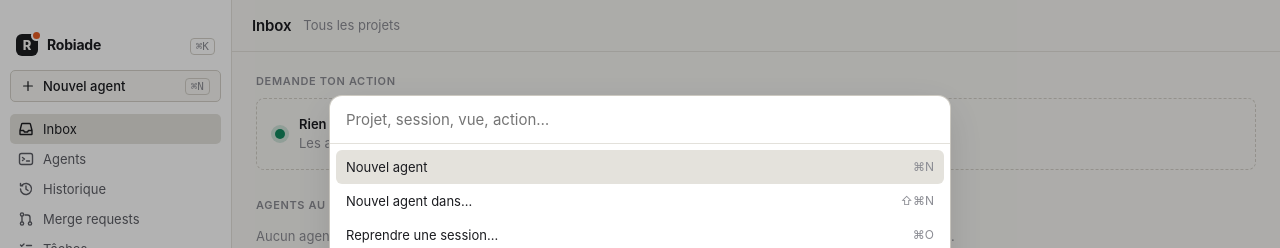
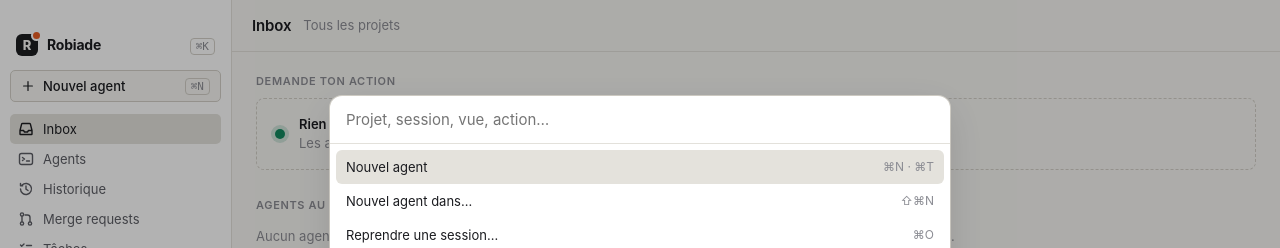
Before and after one commit to robinos33/robiade, a Svelte app in the folder ui/: page / in a window 1280 px wide. Both pictures are taken after a click on the button "⌘K". Shown: the top 248 px of the page. Built offline with nearby package versions, Linux system fonts and the light colour scheme.

Commit message:
feat(ui): ⌘T ouvre un nouvel agent, comme ⌘N

```diff
--- a/ui/src/App.svelte
+++ b/ui/src/App.svelte
@@ -26,7 +26,7 @@
     if (view) app.view = view;
     else if (e.key === 'k') app.paletteOpen = !app.paletteOpen;
     else if (e.key === 'N') app.newAgentOpen = true; // Shift met la touche en capitale
-    else if (e.key === 'n') app.newAgent();
+    else if (e.key === 'n' || e.key === 't') app.newAgent(); // ⌘T, comme un onglet de terminal
     else if (e.key === 'o') app.resumeOpen = !app.resumeOpen;
     else return;
     e.preventDefault();
--- a/ui/src/components/Palette.svelte
+++ b/ui/src/components/Palette.svelte
@@ -14,7 +14,7 @@
 
   const commands = $derived.by<Command[]>(() => {
     const all: Command[] = [
-      { label: 'Nouvel agent', hint: '⌘N', run: () => app.newAgent() },
+      { label: 'Nouvel agent', hint: '⌘N · ⌘T', run: () => app.newAgent() },
       { label: 'Nouvel agent dans…', hint: '⇧⌘N', run: () => (app.newAgentOpen = true) },
       { label: 'Reprendre une session…', hint: '⌘O', run: () => (app.resumeOpen = true) },
       ...VIEWS.map(([v, label]) => ({ label: `Aller à ${label}`, hint: 'vue', run: () => (app.view = v) })),
```
